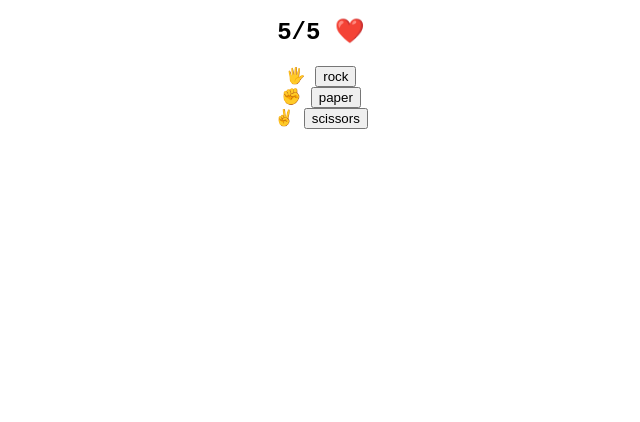
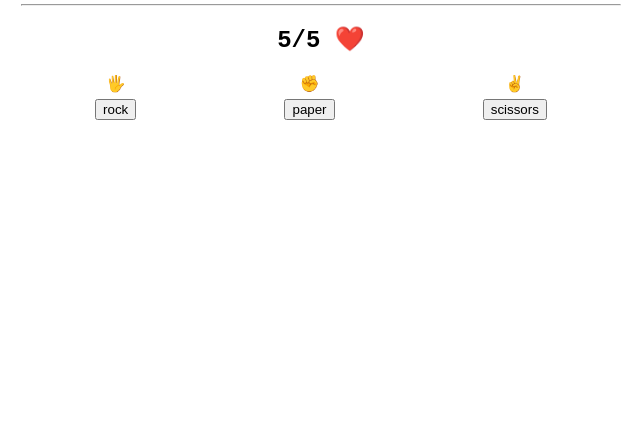
Before and after one commit to annisaps313/rock-paper-scissors, a plain HTML site: page index.html in a window 1280 px wide. Shown: the part 378-800 px from the top of the page, without its empty margins (319-959 px from the left). Drawn offline with Linux system fonts and the light colour scheme.

Commit message:
Add button container

```diff
--- a/index.html
+++ b/index.html
@@ -1,28 +1,27 @@
-<!DOCTYPE html>
+<!doctype html>
 <html lang="en">
   <head>
-    <meta charset="UTF-8">
-    <meta name="viewport" content="width=device-width, initial-scale=1.0">
+    <meta charset="UTF-8" />
+    <meta name="viewport" content="width=device-width, initial-scale=1.0" />
     <title>Rock Paper Scissors</title>
-    <link rel="stylesheet" href="./style.css">
+    <link rel="stylesheet" href="./style.css" />
   </head>
   <body>
     <main>
       <h1 class="choice"></h1>
-        <hr>
+      <hr />
       <h2 class="heart"></h2>
       <h2 class="result"></h2>
       <div class="btn-container">
-            <span>🖐</span>
-            <input type="button" value="rock">
+        <div class="btn-item">
+          <span>🖐</span><input type="button" value="rock" />
         </div>
-        <div class="btn-container">
-            <span>✊</span>
-            <input type="button" value="paper">
+        <div class="btn-item">
+          <span>✊</span><input type="button" value="paper" />
         </div>
-        <div class="btn-container">
-            <span>✌️</span>
-            <input type="button" value="scissors">
+        <div class="btn-item">
+          <span>✌️</span><input type="button" value="scissors" />
+        </div>
       </div>
     </main>
     <script src="./index.js"></script>
--- a/style.css
+++ b/style.css
@@ -16,3 +16,13 @@
     width: 600px;
     text-align: center;
 }
+.btn-container{
+    display: flex;
+    justify-content: space-around;
+}
+.btn-item{
+    display: flex;
+    flex-direction: column;
+    align-items: center;
+    gap: 5px;
+}
```
Lines whose indentation alone changed are shown as unchanged.
